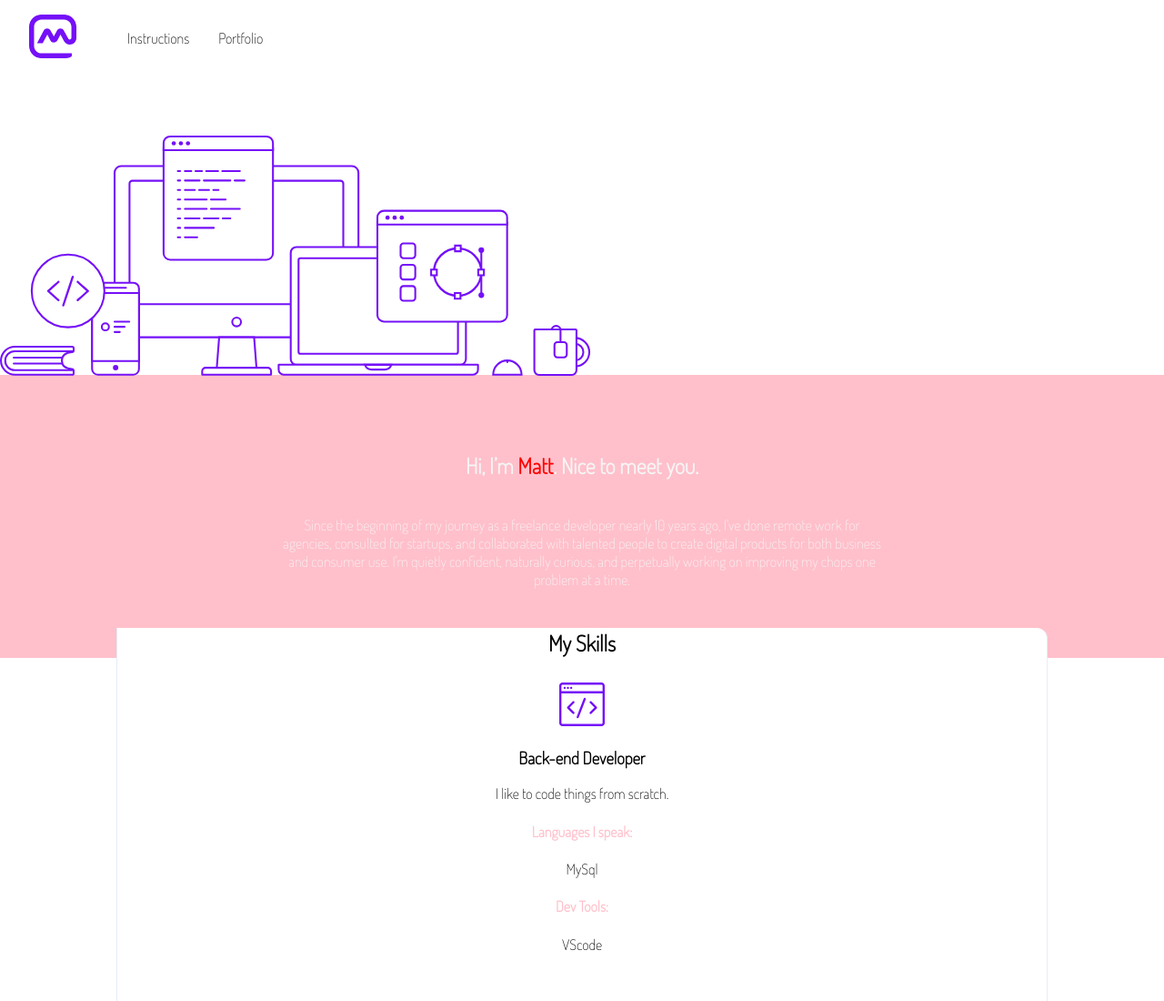
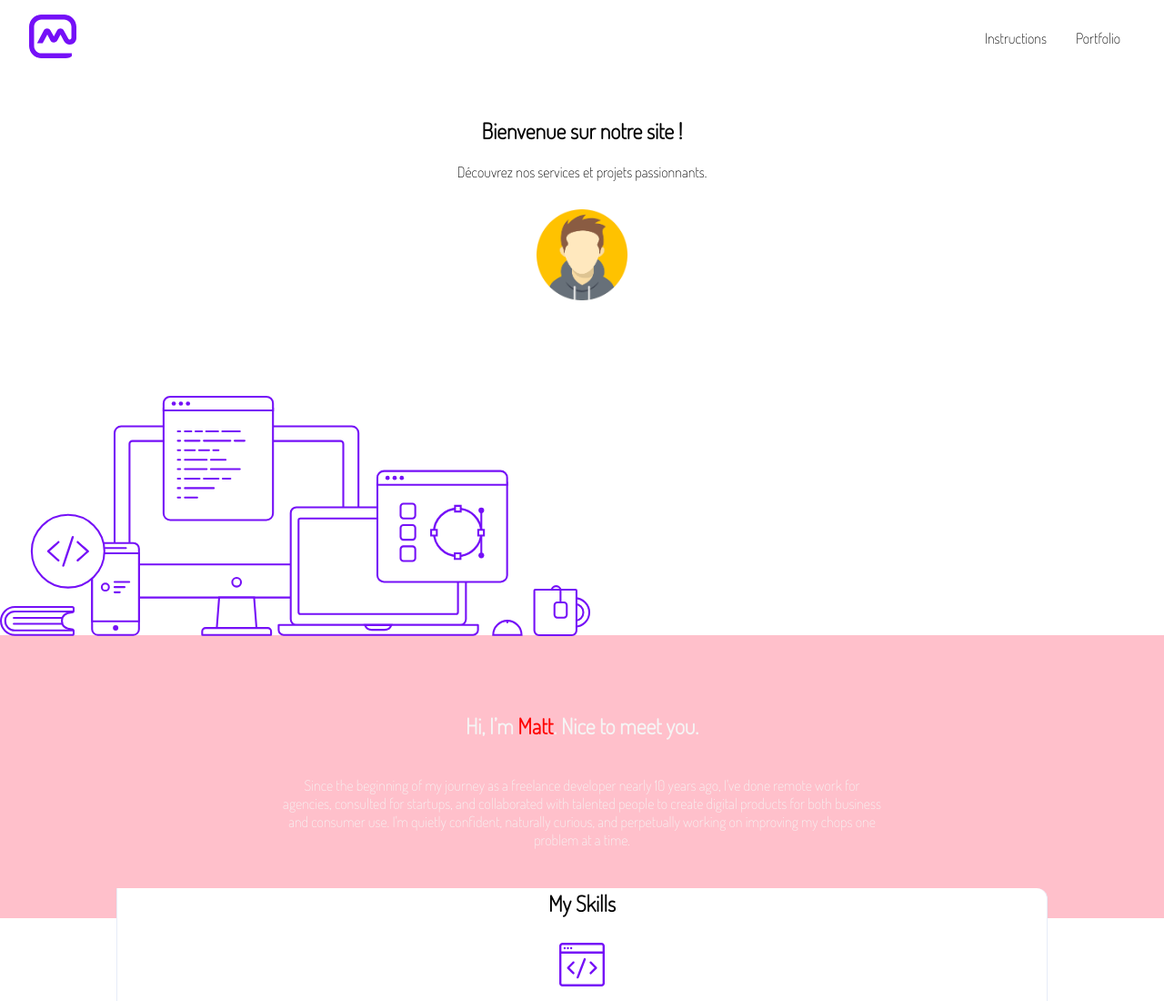
Before and after one commit to WildCodeSchool-2024-09/JS-Paris-checkpoint-1, a website: page site/portfolio.html in a window 1280 px wide. Shown: the top 1100 px of the page at 91% size. Drawn offline with Linux system fonts and the light colour scheme; files that its build step writes are made by us from their sources.

Commit message:
checkout

```diff
--- /dev/null
+++ b/site/css/mobile.css
@@ -0,0 +1,12 @@
+
+
+
+    .menu {
+      flex-direction: column;
+      align-items: flex-start;
+    }
+
+    .desktop img {
+        display: none;
+
+    }
--- a/site/css/portfolio.css
+++ b/site/css/portfolio.css
@@ -26,7 +26,34 @@ p {
 .menu {
   display: flex;
   margin-bottom: var(--gutter);
+  justify-content: right;
+
 }
+
+ul.menu {
+  margin-left: auto;
+}
+
+.banner {
+  display: flex;
+  justify-content: center;
+  align-items: center;
+  text-align: center;
+  padding: 20px;
+  margin: 20px 0;
+  flex-direction: column;
+}
+
+.banner-content {
+  max-width: 600px;
+}
+
+.avatar {
+  width: 100px;
+  height: auto;
+  margin-top: 15px;
+}
+
 
 .desktop {
   margin: 0;
--- a/site/portfolio.html
+++ b/site/portfolio.html
@@ -5,6 +5,7 @@
     <meta name="viewport" content="width=device-width, initial-scale=1, shrink-to-fit=no">
     <link rel="stylesheet" href="css/main.css">
     <link rel="stylesheet" href="css/portfolio.css">
+    <link rel="stylesheet" href="mobile.css" media="screen and (max-width: 700px)">
     <title>Checkpoint 1 Portfolio</title>
   </head>
 
@@ -20,8 +21,16 @@
     </header>
 
     <main>
-      <!-- First banner with title, description, avatar and image desktop -->
-      <!-- You can use the avatar image on the folder image -->
+      <section class="banner">
+        <div class="banner-content">
+
+        <h1>Bienvenue sur notre site !</h1>
+        <p>Découvrez nos services et projets passionnants.</p>
+        <img src="image/avatar-bis.png" alt="Mon Avatar" class="avatar" />
+
+        </div>
+
+        </section>
       <section>
         <figure class="desktop">
           <img src="image/desktop.svg" alt="desktop" />
```
